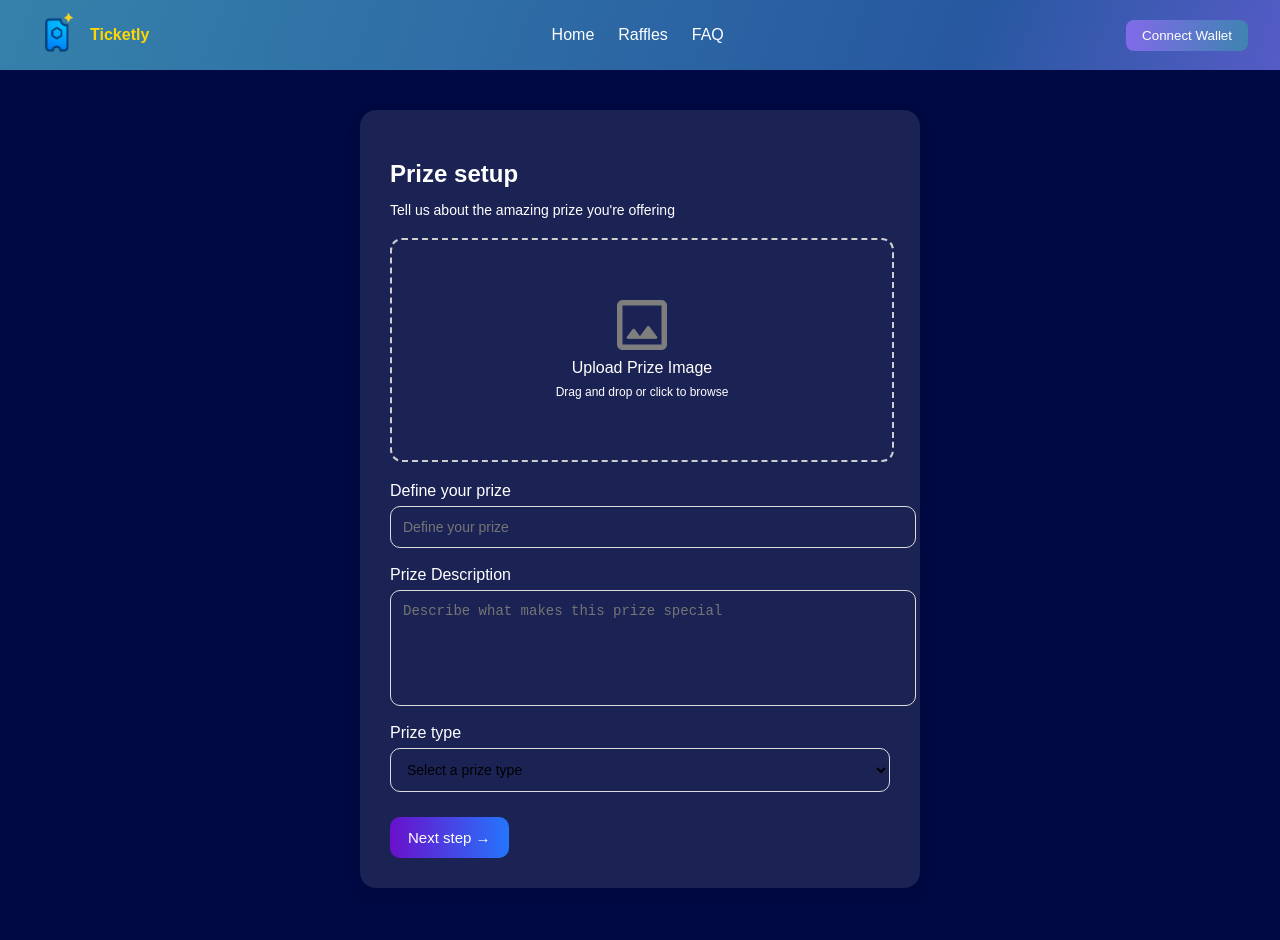
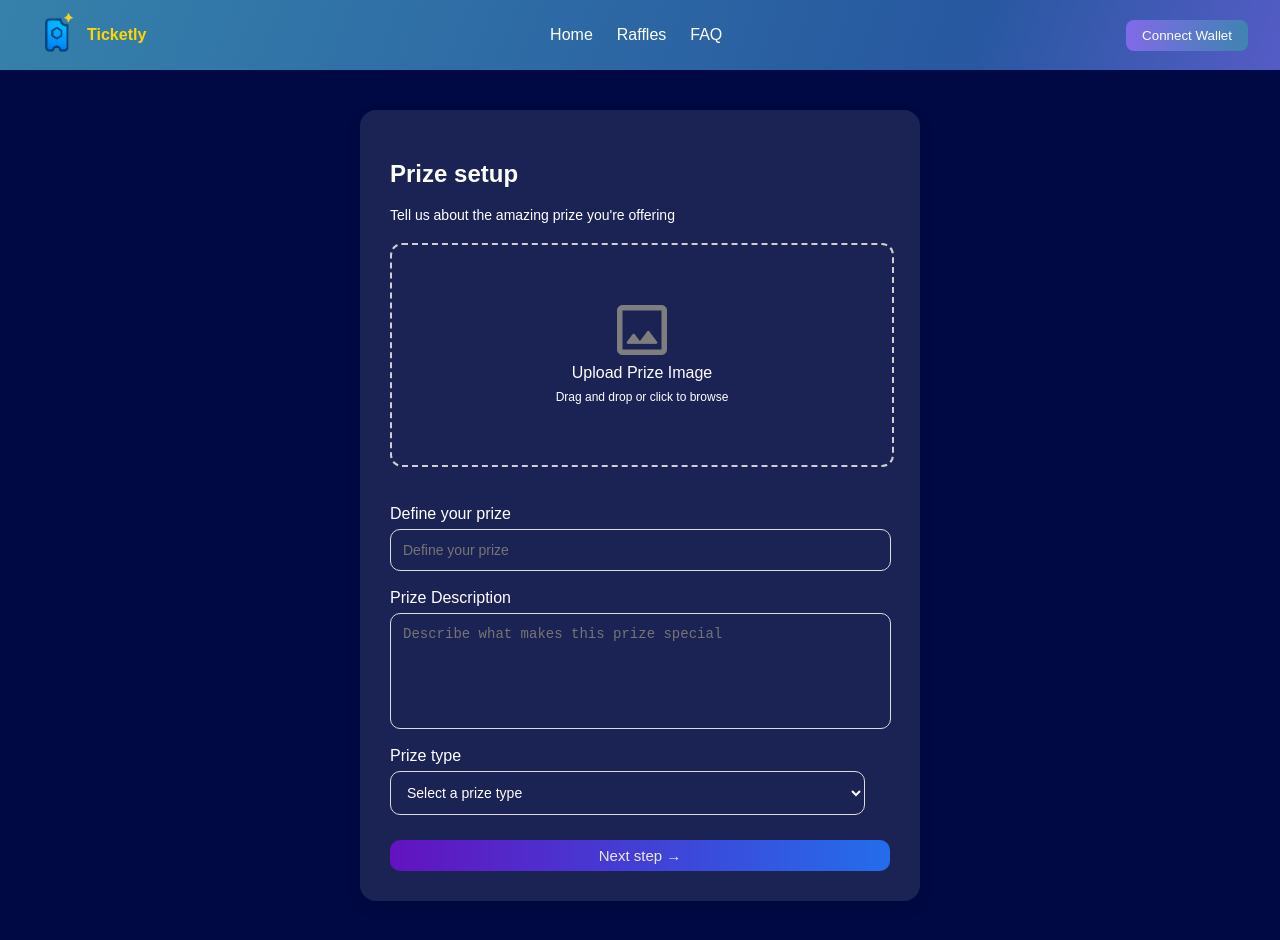
Before and after one commit to N3xt-Ep0ch-L4bs/Ticketly-frontend, a React (Vite) app: page /UploadRaffle in a window 1280 px wide. Shown: the top 940 px of the page. Built offline with nearby package versions, Linux system fonts and the light colour scheme.

Commit message:
fixed some bugs

```diff
--- a/src/App.css
+++ b/src/App.css
@@ -18,7 +18,7 @@ body, html, .app {
 .logo {
   display: flex;
   align-items: center;
-  gap: 8px;
+  gap: 5px;
 }
 
 .logo-box {
@@ -34,7 +34,7 @@ body, html, .app {
   color: #FFD700;
 ;
   font-weight: bold;
-  margin-left: 8px;
+  margin-left: 5px;
 }
 
 .nav-links a {
--- a/src/pages/UploadRaffle.jsx
+++ b/src/pages/UploadRaffle.jsx
@@ -100,7 +100,7 @@ const UploadRaffle = () => {
             </select>
           </div>
 
-          <button className="next-btn" onClick={handleNext}>
+          <button className="next" onClick={handleNext}>
             Next step →
           </button>
         </div>
@@ -190,8 +190,11 @@ const UploadRaffle = () => {
 
       {/* ✅ STEP 4: Review & Confirm */}
       {step === 4 && (
-        <div className="prize-card">
+        <div className="review-card">
+          <div lassName="prize-title">
           <h2 className="prize-title">Review & Confirm</h2>
+          <p>Double check the below before creating your raffle</p>
+          </div>
           <div className="review-section">
             {raffleData.image && (
               <img
@@ -200,6 +203,7 @@ const UploadRaffle = () => {
                 className="preview-image"
               />
             )}
+            <div className="review-p">
             <p><strong>Prize:</strong> {raffleData.title}</p>
             <p><strong>Description:</strong> {raffleData.description}</p>
             <p><strong>Type:</strong> {raffleData.type}</p>
@@ -209,11 +213,18 @@ const UploadRaffle = () => {
             <p><strong>Start Date:</strong> {raffleData.startDate}</p>
             <p><strong>End Date:</strong> {raffleData.endDate}</p>
           </div>
+          </div>
 
           <div className="nav-buttons">
             <button onClick={handleBack} className="back-btn">← Back</button>
-            <button className="next-btn">Create Raffle ✅</button>
+            <button className="next-btn">Create Raffle </button>
           </div>
+        </div>
+      )}
+
+      {step === 5 && (
+        <div className="">
+
         </div>
       )}
     </div>
--- a/src/pages/dashboard.jsx
+++ b/src/pages/dashboard.jsx
@@ -8,11 +8,12 @@ function Dashboard() {
     return (
         <>
     <div className="raffles-page">
-
       <div className="header">
         <button className="create-btn"onClick={() => window.location.href = "UploadRaffle"}>+ Create new raffle</button>
-        <h1>Active raffles</h1>
-        <p>Discover raffles created by the community</p>
+          <div>
+          <h1>Active raffles</h1>
+          <p>Discover raffles created by the community</p>
+          </div>
         <img src="src/assets/notification.png" />
       </div>
 
--- a/src/pages/pages.css
+++ b/src/pages/pages.css
@@ -161,8 +161,10 @@ color: ghostwhite;
 }
 
 .header {
+  justify-content: space-between;
   text-align: center;
   margin-bottom: 30px;
+  display: flex;
 }
 
 .create-btn {
@@ -222,6 +224,8 @@ color: ghostwhite;
 
 /* Card */
 .prize-card {
+  display: flex;
+  flex-direction: column;
   width: 500px;
   background: #1B2354;
   padding: 30px;
@@ -280,7 +284,7 @@ color: ghostwhite;
   object-fit: cover;
 }
 
-/* Form Groups */
+
 .form-group {
   margin-top: 18px;
   display: flex;
@@ -293,16 +297,16 @@ color: ghostwhite;
   color: #fff;
 }
 
-/* Inputs */
 .input-field,
 .textarea-field,
 .select-field {
-  width: 100%;
+  width: 95%;
   padding: 12px;
   border: 1px solid #dcdcdc;
   border-radius: 10px;
   font-size: 14px;
   outline: none;
+  color: #fff;
   background: #1B2354;
 }
 
@@ -318,7 +322,16 @@ color: ghostwhite;
   resize: none;
 }
 
-/* Gradient Buttons */
+.next {
+  padding: 7px 28px;
+  border: none;
+  border-radius: 10px;
+  cursor: pointer;
+  font-weight: 500;
+  font-size: 15px;
+  margin-top: 25px;
+}
+
 .next-btn,
 .back-btn {
   padding: 12px 18px;
@@ -330,48 +343,69 @@ color: ghostwhite;
   margin-top: 25px;
 }
 
-/* Back Button (Neutral) */
 .back-btn {
   background: #202D7D;
   color: #fff;
   margin-right: 10px;
-  padding: 10px 20px;
-
 }
 
-/* Next Button (Gradient) */
+.next,
 .next-btn {
   background: linear-gradient(90deg, #6a11cb 0%, #2575fc 100%);
   color: white;
   transition: opacity 0.2s ease;
 }
 
+.next,
 .next-btn:hover {
   opacity: 0.9;
 }
 
-/* Navigation buttons wrapper */
 .nav-buttons {
   display: flex;
   justify-content: flex-end;
   margin-top: 25px;
 }
 
-/* Review Section */
 .review-section {
+  display: flex;
+  flex-direction: row;
   margin-top: 15px;
+  padding: 20px 20px;
   line-height: 1.6;
-  color: #444;
+  color: #fff;
+  background-color: #000943;
+}
+
+.review-p {
+  display: flex;
+  flex-direction: column;
+  width: 100%;
+  margin-left: 20px;
+}
+
+.review-card {
+  display: flex;
+  justify-content: center;
+  flex-direction: column;
+  width: 700px;
+  background: #1B2354;
+  padding: 30px;
+  border-radius: 16px;
+  box-shadow: 0 6px 18px rgba(0, 0, 0, 0.06);
+}
+
+.prize-title {
+  align-items: center;
 }
 
 .review-section p {
   margin: 8px 0;
 }
 
-/* Responsive */
 @media (max-width: 600px) {
   .prize-card {
-    width: 100%;
+    width: 95%;
     padding: 20px;
   }
 }
```
